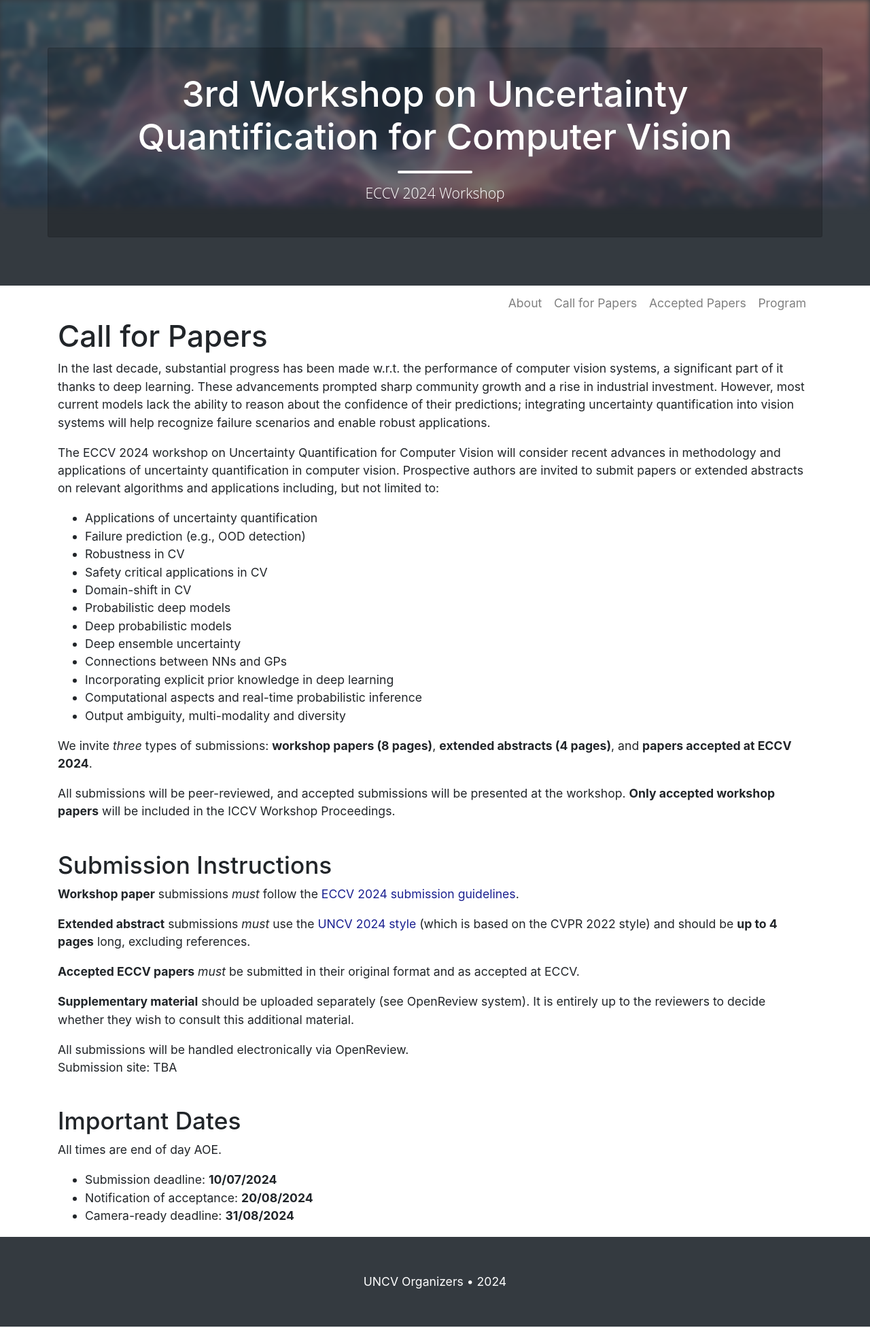
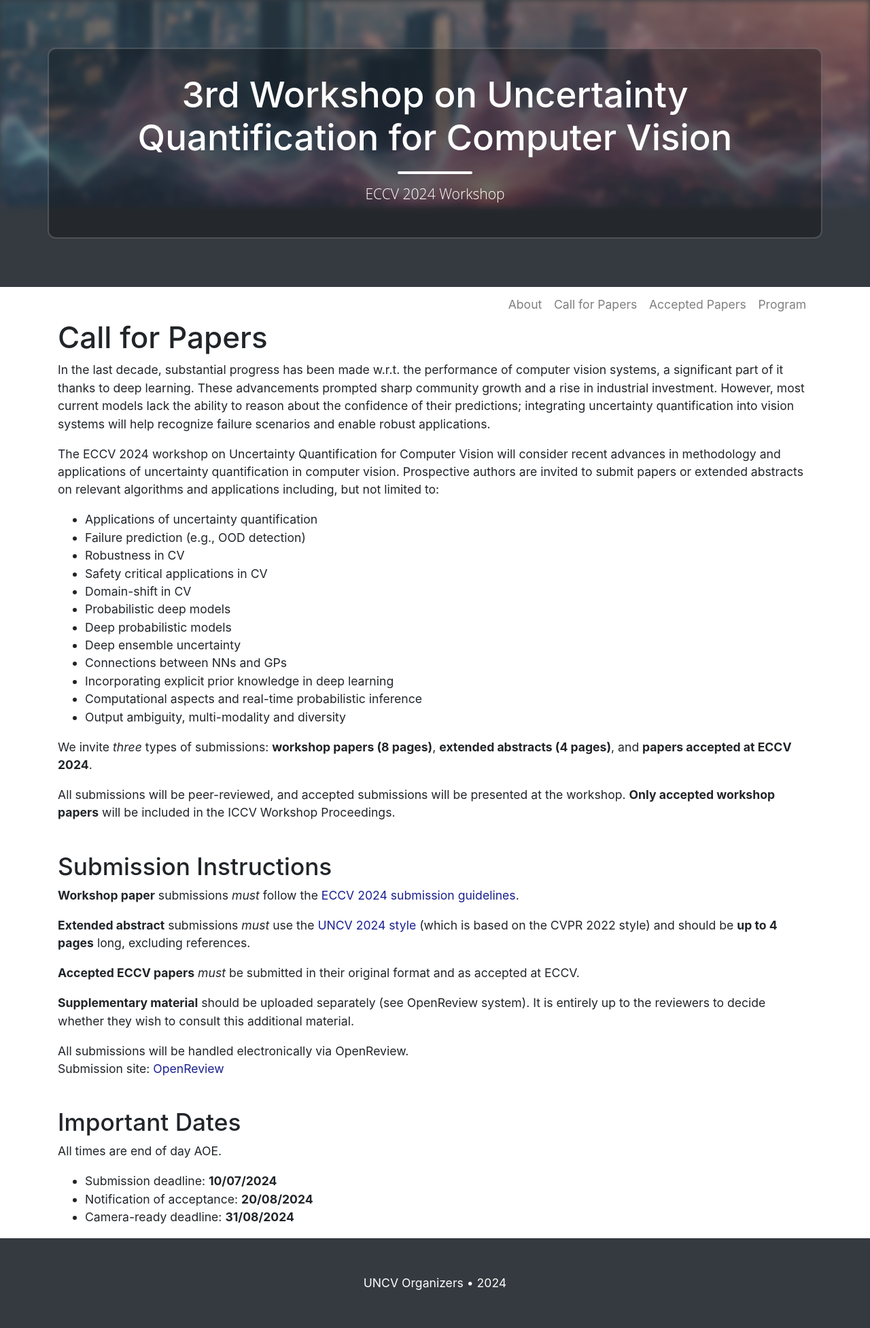
Before and after one commit to Uncertainty-CV/2024, a Jekyll site: the page built from _pages/cfp.md, in a window 1280 px wide. Shown: the whole page at 68% size. Built offline with Jekyll 4.4.1, drawn with Linux system fonts in a browser that asks for light colours.

Commit message:
added openreview link

```diff
--- a/_pages/cfp.md
+++ b/_pages/cfp.md
@@ -41,7 +41,7 @@ All submissions will be peer-reviewed, and accepted submissions will be presente
 
 
 All submissions will be handled electronically via OpenReview.<br/>
-Submission site: TBA
+Submission site: [OpenReview](https://openreview.net/group?id=thecvf.com/ECCV/2024/Workshop/UnCV)
 
 ## Important Dates
 
--- a/assets/css/styles.scss
+++ b/assets/css/styles.scss
@@ -54,10 +54,10 @@ hr.small {
 .jumbotron .container {
     position: relative;
     z-index: 2;
-    background: rgba(0,0,0,0.2);
+    background: rgba(0,0,0,0.3);
     padding: 2rem;
-    border: 1px solid rgba(0,0,0,0.1);
-    border-radius: 3px;
+    border: 2px solid rgba(250,250,250,0.2);
+    border-radius: 12px;
 }
 
 .jumbotron-background {
```
